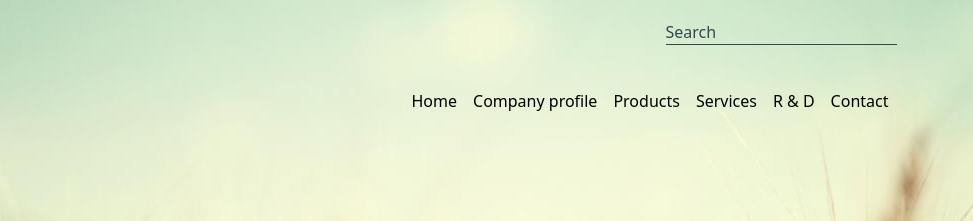
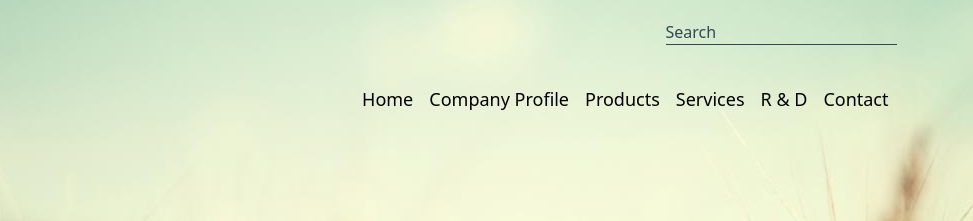
Before and after one commit to ilysharusher/practice, a website: page src/index.html in a window 1280 px wide. Shown: the top 221 px of the page, 307-1280 px from the left. Drawn offline with Linux system fonts and the light colour scheme.

Commit message:
header is done

```diff
--- a/src/css/base.css
+++ b/src/css/base.css
@@ -4,6 +4,10 @@
 
 .header {
     @apply container pt-5 flex justify-between max-h-[113px];
+}
+
+#nav > li {
+    @apply mx-2 text-lg;
 }
 
 .search {
@@ -15,7 +19,7 @@
 }
 
 .bg-image {
-    background-image: url("bg.png");
+    background-image: url("../../src/images/bg.png");
     @apply bg-cover bg-center h-[850px];
 }
 
--- a/src/index.html
+++ b/src/index.html
@@ -7,11 +7,6 @@
     <link rel="preconnect" href="https://fonts.gstatic.com" crossorigin>
     <link href="https://fonts.googleapis.com/css2?family=Roboto+Slab:wght@700&display=swap" rel="stylesheet">
     <link href="../dist/css/output.css" type="text/css" rel="stylesheet">
-    <style>
-        .bg-image {
-            background-image: url("images/bg.png");
-        }
-    </style>
 </head>
 <body>
     <div class="bg-image">
@@ -21,13 +16,13 @@
                 <input type="text" class="search" placeholder="Search"/>
 <!--                <img height="100%" src="images/magnifier-svgrepo-com.svg" alt="search svg"> -->
                 <nav>
-                    <ul class="flex">
-                        <li class="mx-2"><a href="../src/index.html">Home</a></li>
-                        <li class="mx-2"><a href="#">Company profile</a></li>
-                        <li class="mx-2"><a href="#">Products</a></li>
-                        <li class="mx-2"><a href="#">Services</a></li>
-                        <li class="mx-2"><a href="#">R & D</a></li>
-                        <li class="mx-2"><a href="#">Contact</a></li>
+                    <ul id="nav" class="flex">
+                        <li ><a href="../src/index.html">Home</a></li>
+                        <li><a href="#">Company Profile</a></li>
+                        <li><a href="#">Products</a></li>
+                        <li><a href="#">Services</a></li>
+                        <li><a href="#">R & D</a></li>
+                        <li><a href="#">Contact</a></li>
                     </ul>
                 </nav>
             </div>
@@ -37,7 +32,6 @@
             <button class="bg-green-500 hover:bg-green-600 text-white font-medium py-2 px-4 rounded">
                 READ MORE
             </button>
-
         </div>
     </div>
 </body>
```
Also changed, not shown: dist/css/output.css, src/css/bg.png (deleted).
